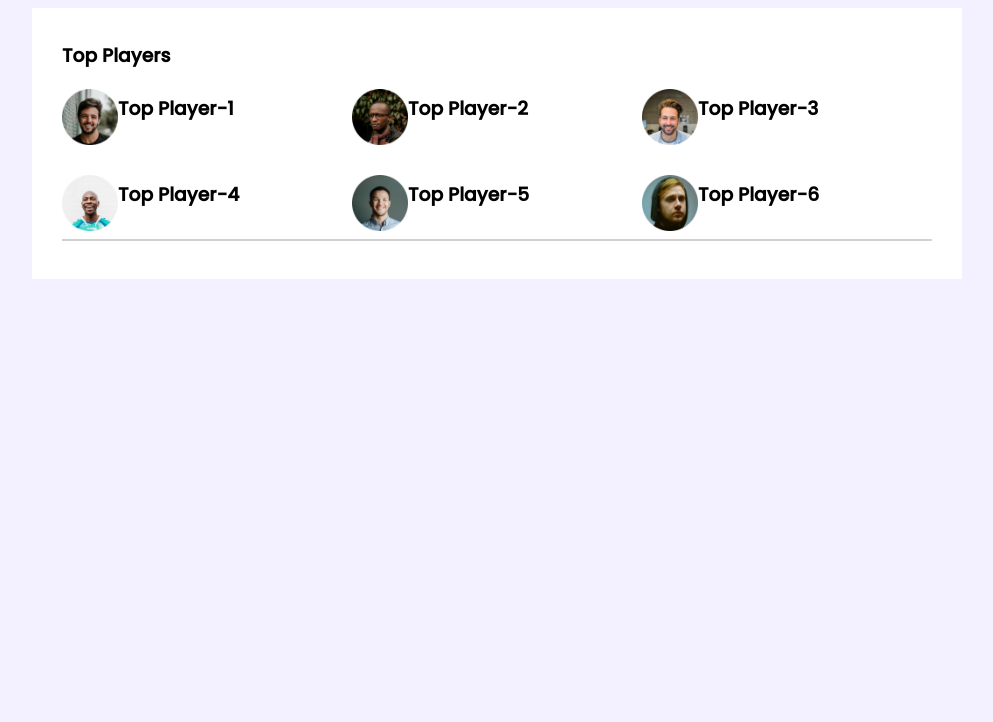
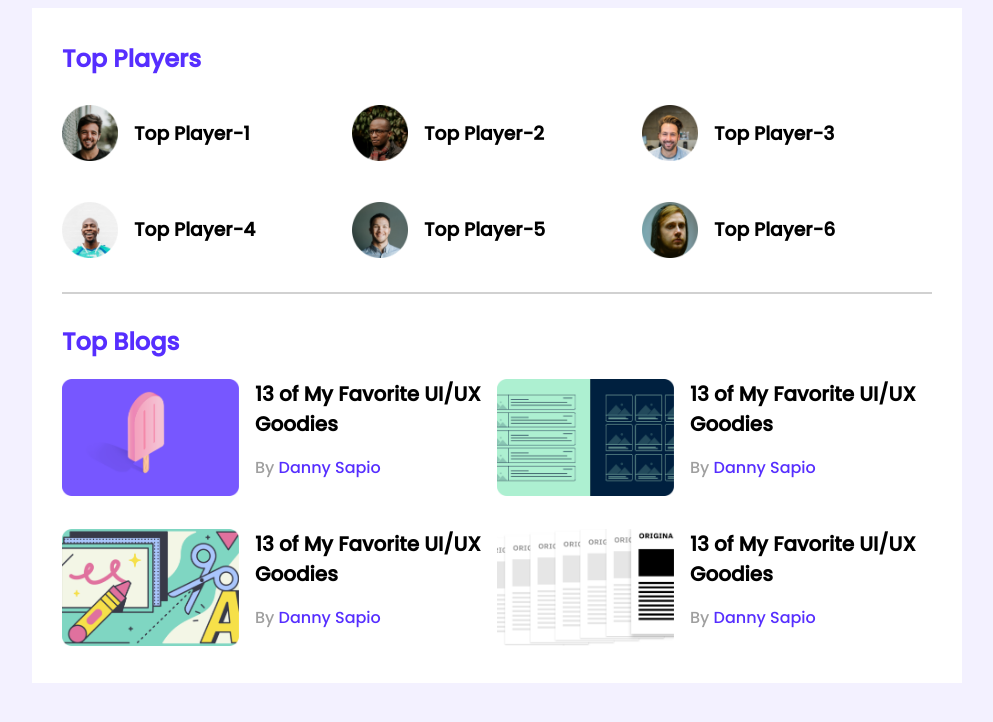
Before and after one commit to CsdSreekanta/Leader-Board, a plain HTML site: page index.html in a window 1280 px wide. Shown: the whole page, without its empty margins (143-1136 px from the left). Drawn offline with Linux system fonts and the light colour scheme.

Commit message:
blogs added

```diff
--- a/index.html
+++ b/index.html
@@ -17,7 +17,7 @@
         <!-- top players and blogs started -->
         <section class="container">
             <div class="top-players ">
-                <h3 class="Player-name" class="section-title">Top Players</h3>
+                <h3  class="section-title">Top Players</h3>
                 <div class="players">
                     <div class="player">
                         <img src="images/players/player-1.png" alt="">
@@ -46,7 +46,53 @@
                 </div>
             </div>
             <hr>
+            <div class="top-blogs">
+                <h2 class="section-title">Top Blogs</h2>
+                <div class="blogs">
+                    <article class="blog">
+                        <div class="thumbnail">
+                            <img src="images/blogs/blog-1.png" alt="">
+                        </div>
+                        <div class="blog-info">
+                            <h3 class="blog-title">13 of My Favorite
+                                UI/UX Goodies</h3>
+                            <p class="blog-author">By <a href="">Danny Sapio</a></p>
+                        </div>
+                    </article>
+                    <article class="blog">
+                        <div class="thumbnail">
+                            <img src="images/blogs/blog-2.png" alt="">
+                        </div>
+                        <div class="blog-info">
+                            <h3 class="blog-title">13 of My Favorite
+                                UI/UX Goodies</h3>
+                            <p class="blog-author">By <a href="">Danny Sapio</a></p>
+                        </div>
+                    </article>
+                    <article class="blog">
+                        <div class="thumbnail">
+                            <img src="images/blogs/blog-3.png" alt="">
+                        </div>
+                        <div class="blog-info">
+                            <h3 class="blog-title">13 of My Favorite
+                                UI/UX Goodies</h3>
+                            <p class="blog-author">By <a href="">Danny Sapio</a></p>
+                        </div>
+                    </article>
+                    <article class="blog">
+                        <div class="thumbnail">
+                            <img src="images/blogs/blog-4.png" alt="">
+                        </div>
+                        <div class="blog-info">
+                            <h3 class="blog-title">13 of My Favorite
+                                UI/UX Goodies</h3>
+                            <p class="blog-author">By <a href="">Danny Sapio</a></p>
+                        </div>
+                    </article>
+                </div>
+            </div>
         </section>
+
     </main>
 </body>
 </html>
--- a/styles/style.css
+++ b/styles/style.css
@@ -16,7 +16,7 @@
 }
 hr{
   border: 1px solid #D1D1D1;
-  margin: top 29px;
+  margin-top: 29px;
 }
 
 
@@ -24,10 +24,11 @@
 .section-title{
   color: #562EFF;
   font-size: 24px;
+  margin-top: 3px;
 }
-.Player-name{
+/* .Player-name{
     margin-top: 3px;
-}
+} */
 
 .players {
   display: grid;
@@ -41,9 +42,44 @@
 .player img {
   height: 56px;
   width: 56px;
+  margin-right: 16px;
 }
 
 .player-name{
     color: #000000;
     font-size: 18px;
+
 }
+hr{
+  margin-bottom: 30px;
+}
+/* top-blog */
+.blogs{
+  display: grid;
+  grid-template-columns: repeat(2, 1fr);
+  grid-row-gap: 26px;
+}
+.blog{
+  display: flex;
+
+}
+.thumbnail img{
+  width: 177px;
+height: 117px;
+}
+.blog-info{
+  margin-left: 16px;
+}
+.blog-title{
+  font-size: 20px;
+  margin:0px;
+}
+.blog-author{
+  color: #9F9F9F;
+  font-size: 16px;
+  /* margin:0px; */
+}
+.blog-author a{
+  color: #562EFF;
+  text-decoration: none;
+}
```
